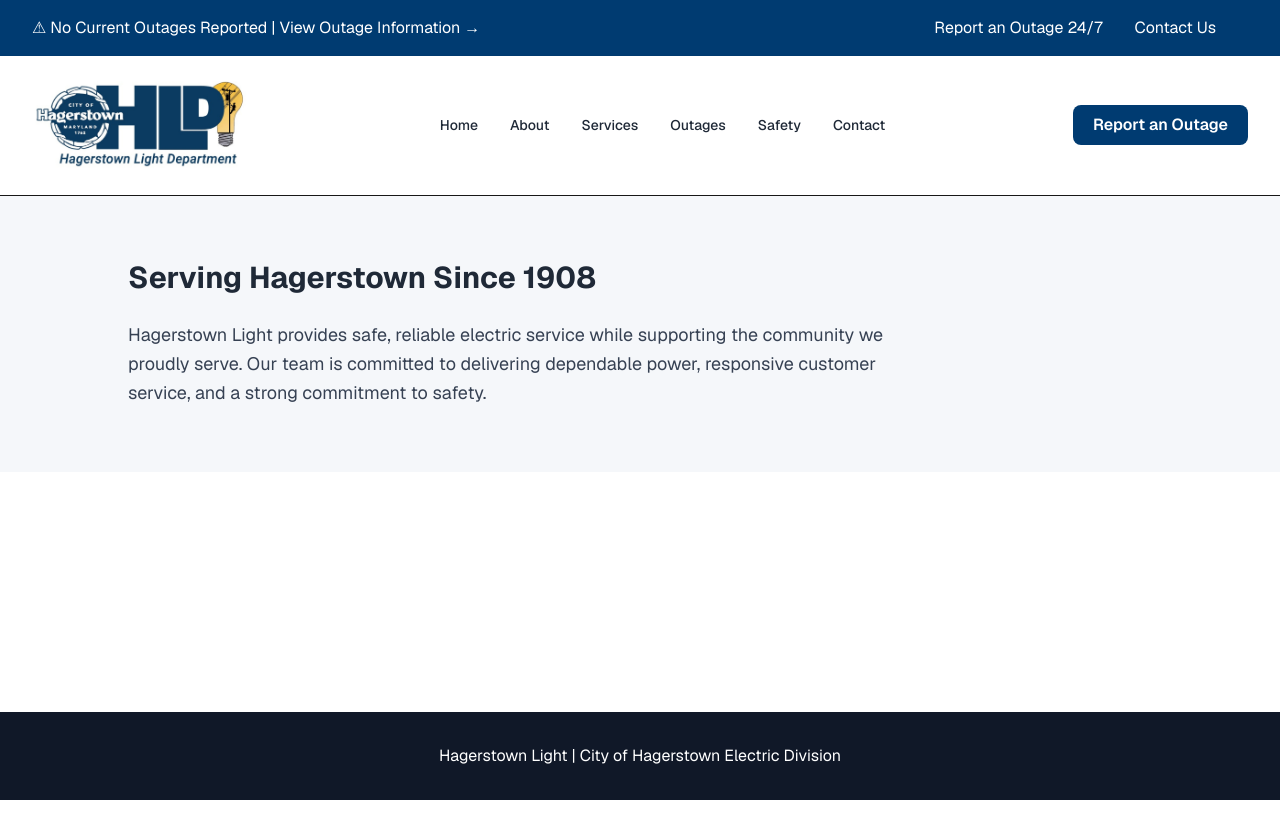
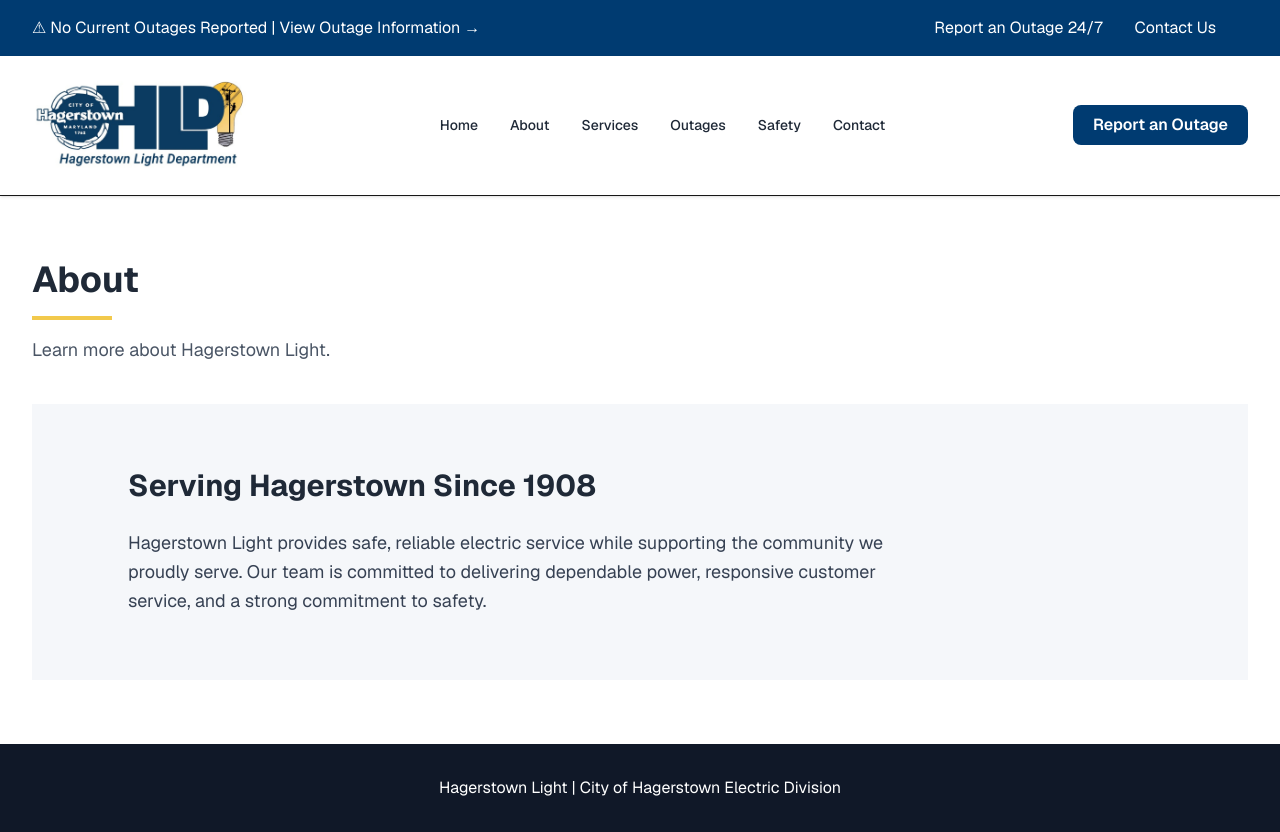
Before and after one commit to clinemichael/hagerstown-light-website, a Next.js app: page /About in a window 1280 px wide. Before the commit the page ends 800 px from the top, so only its background shows below. Built offline with nearby package versions, Linux system fonts and the light colour scheme.

Commit message:
Updated about page

```diff
--- a/app/About/page.tsx
+++ b/app/About/page.tsx
@@ -1,5 +1,15 @@
 import About from "@/components/About";
+import Section from "@/components/Section";
+import SectionTitle from "@/components/SectionTitle";
 
 export default function AboutPage() {
-  return <About />;
+  return (
+    <Section>
+      <SectionTitle
+        title="About"
+        description="Learn more about Hagerstown Light."
+      />
+      <About />
+    </Section>
+  );
 }
```
